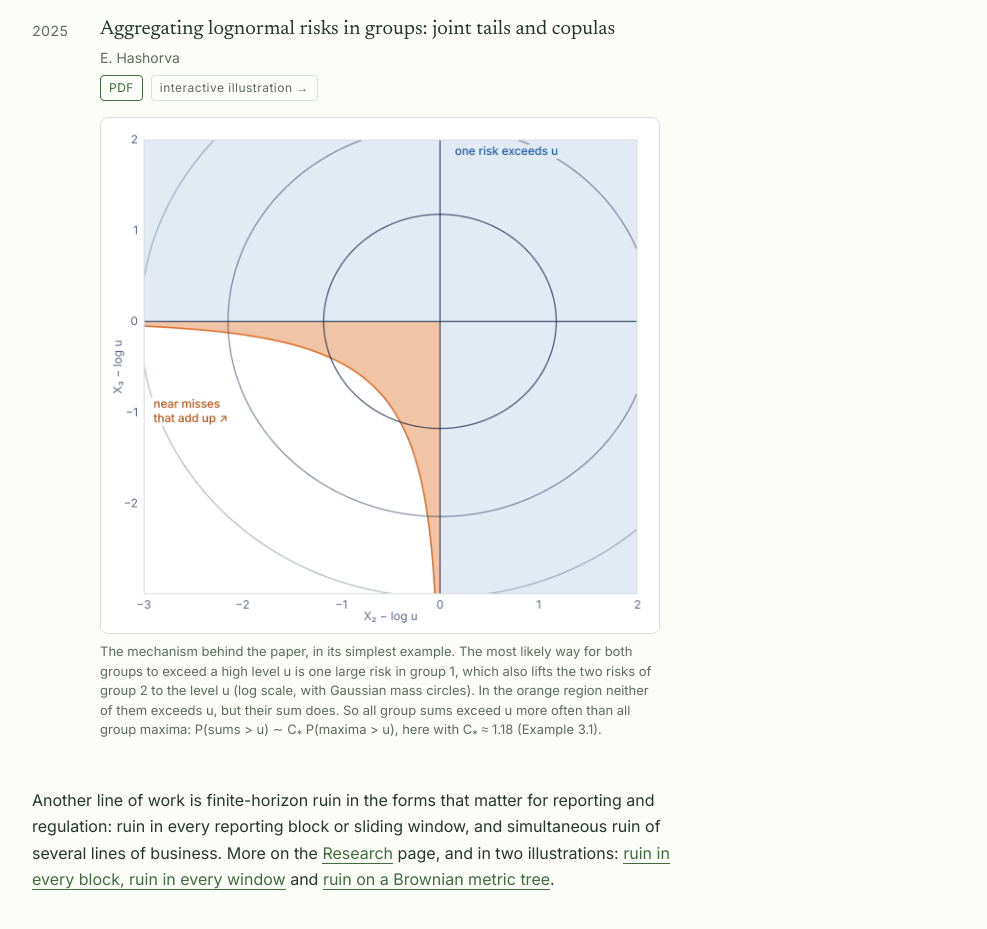
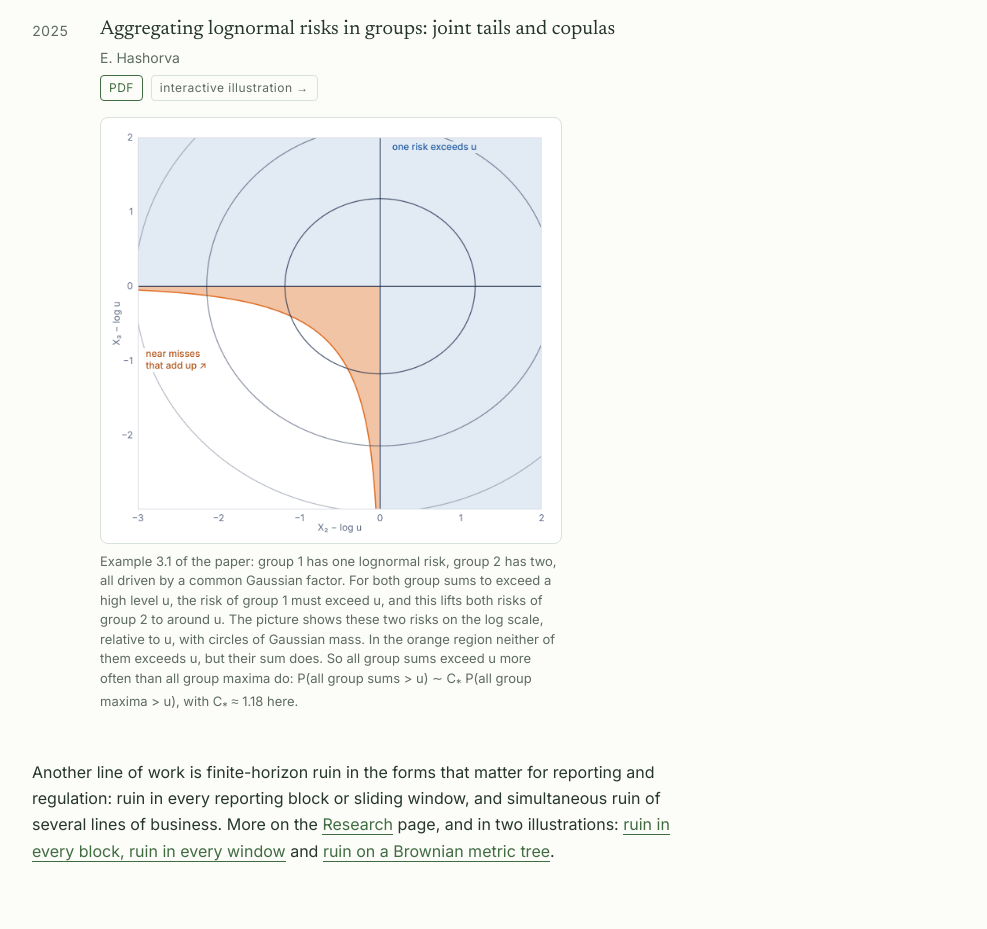
Before and after one commit to EnkelejdHashorva/EnkelejdHashorva.github.io, a plain HTML site: page industry.html in a window 1280 px wide. Shown: the part 2315-3244 px from the top of the page, without its empty margins (146-1133 px from the left). Drawn offline with Linux system fonts and the light colour scheme.

Commit message:
Add files via upload

```diff
--- a/industry.html
+++ b/industry.html
@@ -125,9 +125,9 @@
         <p class="t"><a href="papers/agg_lognormal.pdf" target="_blank" rel="noopener">Aggregating lognormal risks in groups: joint tails and copulas</a></p>
         <p class="au">E. Hashorva</p>
         <div class="tags"><a class="tag" href="papers/agg_lognormal.pdf" target="_blank" rel="noopener">PDF</a><a class="tag" href="gallery/agg.html">interactive illustration →</a></div>
-        <figure class="paper-fig">
-          <img src="figures/agg-lognormal.png" width="1120" height="1030" loading="lazy" decoding="async" alt="The two risks of a second group relative to the level u on the log scale: a blue region where one risk exceeds u, an orange band where only their sum does, and circles of Gaussian mass around the origin.">
-          <figcaption>The mechanism behind the paper, in its simplest example. The most likely way for both groups to exceed a high level u is one large risk in group 1, which also lifts the two risks of group 2 to the level u (log scale, with Gaussian mass circles). In the orange region neither of them exceeds u, but their sum does. So all group sums exceed u more often than all group maxima: P(sums &gt; u) ∼ C<sub>*</sub> P(maxima &gt; u), here with C<sub>*</sub> ≈ 1.18 (Example 3.1).</figcaption>
+        <figure class="paper-fig" style="max-width:462px">
+          <img src="figures/agg-lognormal.png" width="1320" height="1308" loading="lazy" decoding="async" alt="The two risks of group 2 relative to the level u, on the log scale: a blue region where at least one of them exceeds u, an orange region where only their sum does, bounded by the curve where the sum equals u, and circles of Gaussian mass around the origin.">
+          <figcaption>Example 3.1 of the paper: group 1 has one lognormal risk, group 2 has two, all driven by a common Gaussian factor. For both group sums to exceed a high level u, the risk of group 1 must exceed u, and this lifts both risks of group 2 to around u. The picture shows these two risks on the log scale, relative to u, with circles of Gaussian mass. In the orange region neither of them exceeds u, but their sum does. So all group sums exceed u more often than all group maxima do: P(all group sums &gt; u) ∼ C<sub>*</sub> P(all group maxima &gt; u), with C<sub>*</sub> ≈ 1.18 here.</figcaption>
         </figure>
       </div>
     </li>
```
